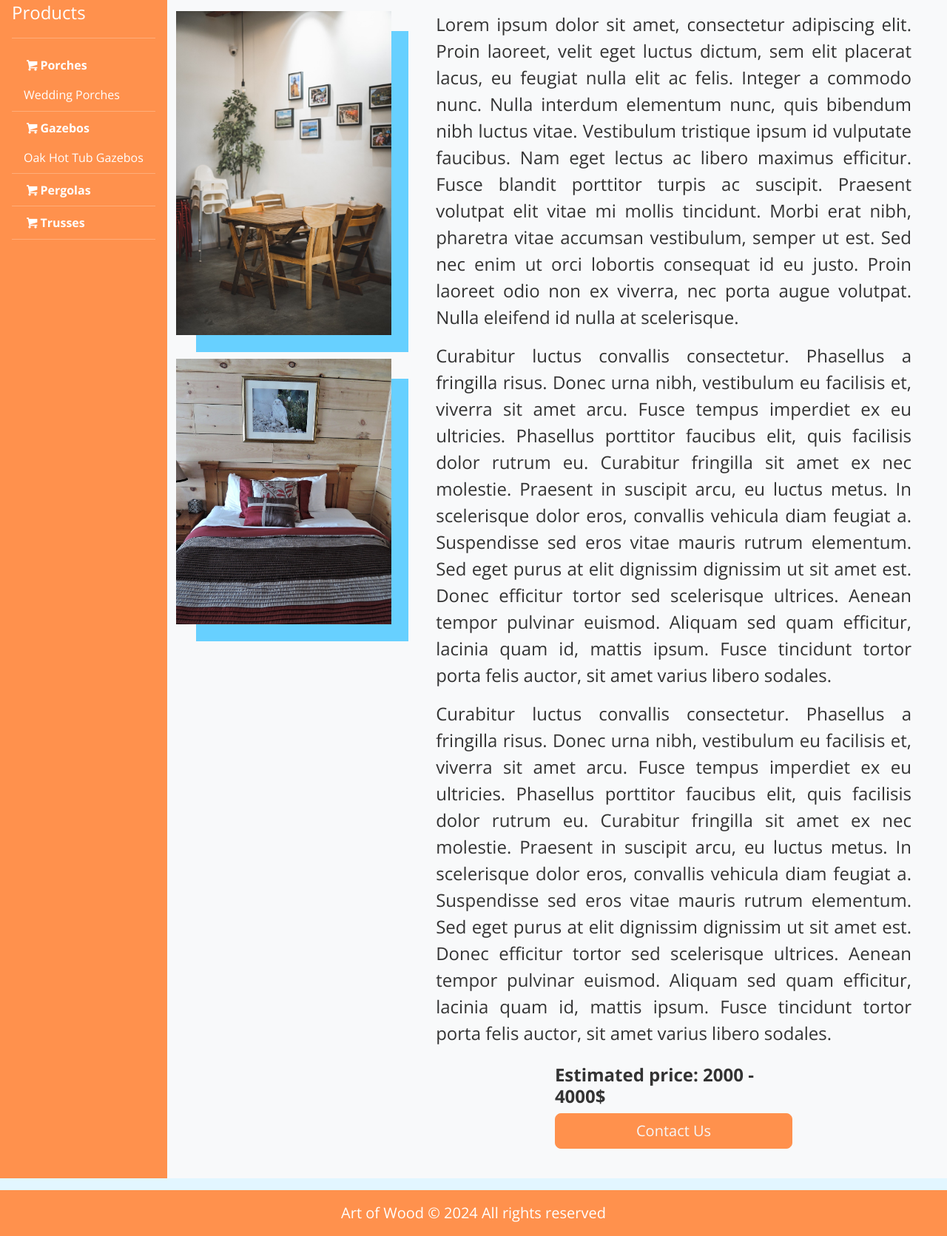
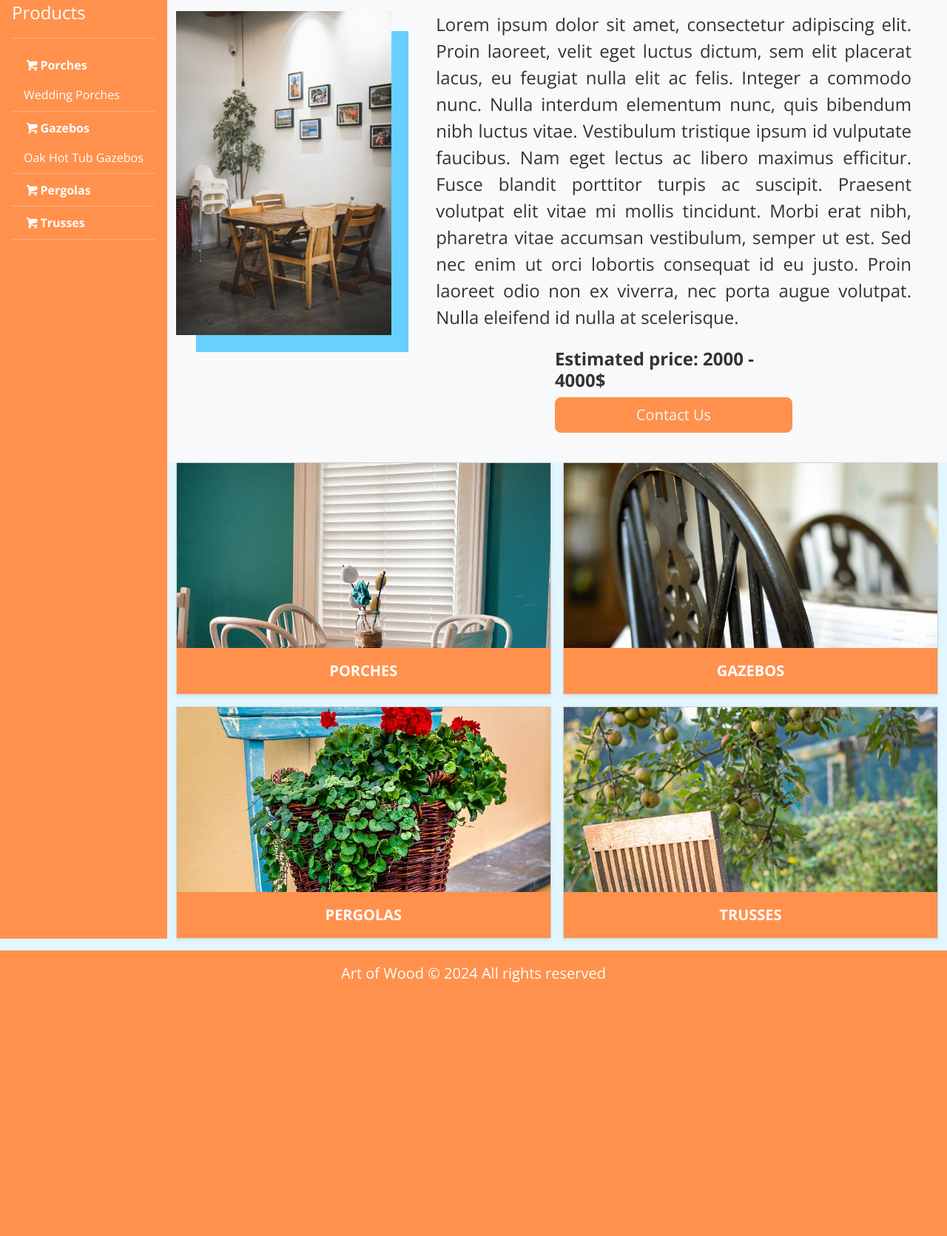
Before and after one commit to strzecha/Art-of-Wood-Website, a PHP site: page / in a window 1280 px wide. Shown: the part 443-2114 px from the top of the page at 74% size. After the commit the page ends 1771 px from the top, so only its background shows below. Run offline with PHP 8.4, Linux system fonts and the light colour scheme.

Commit message:
Add tiles in index

```diff
--- a/css/style.css
+++ b/css/style.css
@@ -268,3 +268,28 @@ a.lightbox-close:after {
 {
 	font-weight: bold;
 }
+
+a.card
+{
+	text-decoration: none;
+}
+
+.card-img-cover
+{
+	overflow: hidden;
+	height: 250px;
+}
+
+.card-img-cover img
+{
+	position: relative;
+	top: calc(-50% + 62px);
+}
+
+.card-text
+{
+	text-align: center !important;
+	color: white;
+	font-weight: bold;
+	font-size: large;
+}
--- a/index.php
+++ b/index.php
@@ -63,15 +63,10 @@
                     <div class="row">
                         <div class="col-md-4 pe-3 pb-3 pe-lg-5 pb-lg-5">
                             <img class="img-fluid my-3 img-shadow" src="img/porch3.jpg" alt="Oak Porch">
-                            <img class="img-fluid my-3 img-shadow" src="img/porch2.jpg" alt="Oak Porch">
                         </div>
 
                         <div class="col-md-8 my-3 pe-lg-5">
                             <p class="fs-4">Lorem ipsum dolor sit amet, consectetur adipiscing elit. Proin laoreet, velit eget luctus dictum, sem elit placerat lacus, eu feugiat nulla elit ac felis. Integer a commodo nunc. Nulla interdum elementum nunc, quis bibendum nibh luctus vitae. Vestibulum tristique ipsum id vulputate faucibus. Nam eget lectus ac libero maximus efficitur. Fusce blandit porttitor turpis ac suscipit. Praesent volutpat elit vitae mi mollis tincidunt. Morbi erat nibh, pharetra vitae accumsan vestibulum, semper ut est. Sed nec enim ut orci lobortis consequat id eu justo. Proin laoreet odio non ex viverra, nec porta augue volutpat. Nulla eleifend id nulla at scelerisque. </p>
-
-                            <p class="fs-4">Curabitur luctus convallis consectetur. Phasellus a fringilla risus. Donec urna nibh, vestibulum eu facilisis et, viverra sit amet arcu. Fusce tempus imperdiet ex eu ultricies. Phasellus porttitor faucibus elit, quis facilisis dolor rutrum eu. Curabitur fringilla sit amet ex nec molestie. Praesent in suscipit arcu, eu luctus metus. In scelerisque dolor eros, convallis vehicula diam feugiat a. Suspendisse sed eros vitae mauris rutrum elementum. Sed eget purus at elit dignissim dignissim ut sit amet est. Donec efficitur tortor sed scelerisque ultrices. Aenean tempor pulvinar euismod. Aliquam sed quam efficitur, lacinia quam id, mattis ipsum. Fusce tincidunt tortor porta felis auctor, sit amet varius libero sodales.</p>
-
-                            <p class="fs-4">Curabitur luctus convallis consectetur. Phasellus a fringilla risus. Donec urna nibh, vestibulum eu facilisis et, viverra sit amet arcu. Fusce tempus imperdiet ex eu ultricies. Phasellus porttitor faucibus elit, quis facilisis dolor rutrum eu. Curabitur fringilla sit amet ex nec molestie. Praesent in suscipit arcu, eu luctus metus. In scelerisque dolor eros, convallis vehicula diam feugiat a. Suspendisse sed eros vitae mauris rutrum elementum. Sed eget purus at elit dignissim dignissim ut sit amet est. Donec efficitur tortor sed scelerisque ultrices. Aenean tempor pulvinar euismod. Aliquam sed quam efficitur, lacinia quam id, mattis ipsum. Fusce tincidunt tortor porta felis auctor, sit amet varius libero sodales.</p>
 
                             <div class="d-grid col-6 mx-auto my-4">
                                 <h4 class="fw-bold">Estimated price: 2000 - 4000$</h4>
@@ -79,6 +74,52 @@
                             </div>
                         </div>
                     </div>
+                </div>
+            </div>
+
+            <div class="row row-cols-1 row-cols-sm-2 g-3">
+                <div class="col">
+                    <a href="#" class="card shadow-sm">
+                        <div class="card-img-cover">
+                            <img src="img/p1.jpg" width="100%">
+                        </div>
+                        <div class="card-body bg-primary">
+                            <p class="card-text">PORCHES</p>
+                        </div>
+                    </a>
+                </div>
+
+                <div class="col">
+                    <a href="#" class="card shadow-sm">
+                        <div class="card-img-cover">
+                            <img src="img/p2.jpg" width="100%">
+                        </div>
+                        <div class="card-body bg-primary">
+                            <p class="card-text">GAZEBOS</p>
+                        </div>
+                    </a>
+                </div>
+
+                <div class="col">
+                    <a href="#" class="card shadow-sm">
+                        <div class="card-img-cover">
+                            <img src="img/p3.jpg" width="100%">
+                        </div>
+                        <div class="card-body bg-primary">
+                            <p class="card-text">PERGOLAS</p>
+                        </div>
+                    </a>
+                </div>
+
+                <div class="col">
+                    <a href="#" class="card shadow-sm">
+                        <div class="card-img-cover">
+                            <img src="img/p4.jpg" width="100%">
+                        </div>
+                        <div class="card-body bg-primary">
+                            <p class="card-text">TRUSSES</p>
+                        </div>
+                    </a>
                 </div>
             </div>
         </div>
```
